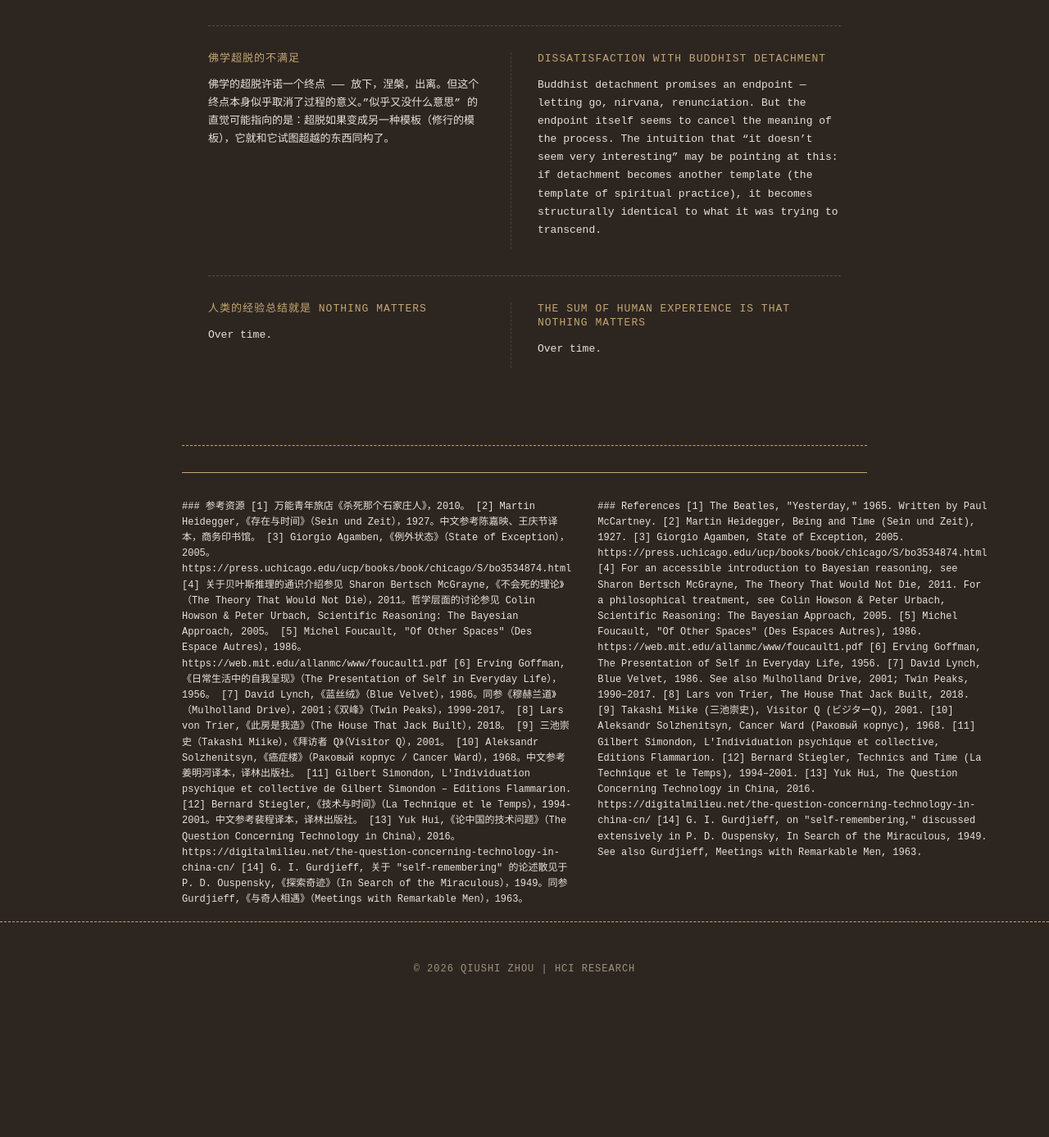
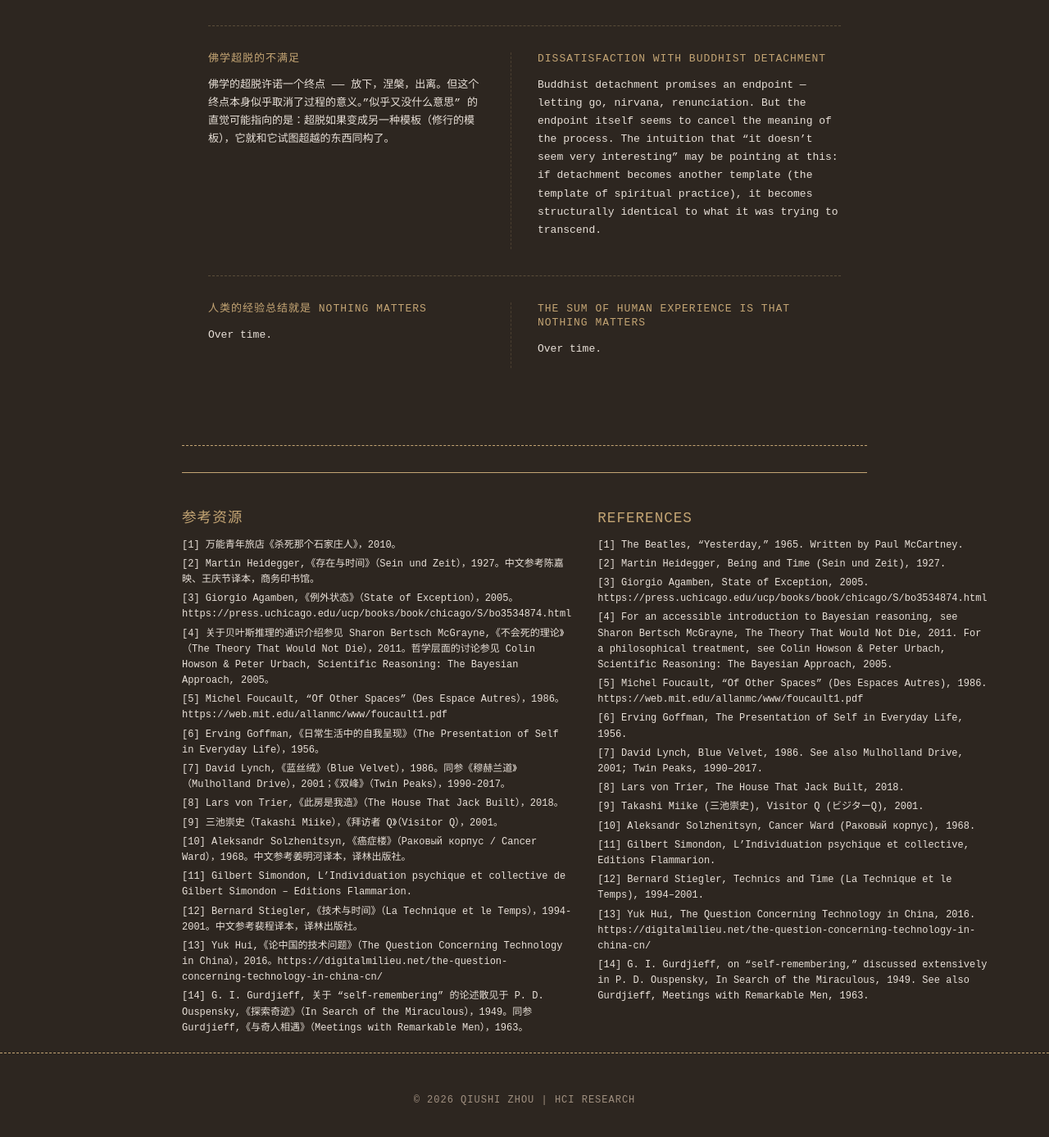
Before and after one commit to qiushi-zhou/qiushi-zhou.github.io, a Jekyll site: the page built from _posts/2026-07-01-state-of-exception-bilingual.md, in a window 1280 px wide and 1400 px high, scrolled down 9723 px. Shown: the top 1387 px of the window at 82% size. Built offline with Jekyll 4.4.1, drawn with Linux system fonts in a browser that asks for light colours; before the commit the page ends 10963 px from its top, so only the background shows below that.

Commit message:
Update 2026-07-01-state-of-exception-bilingual.md

```diff
--- a/_posts/2026-07-01-state-of-exception-bilingual.md
+++ b/_posts/2026-07-01-state-of-exception-bilingual.md
@@ -403,40 +403,66 @@ Over time.
 ---
 
 <div class="bilingual-references">
-<div class="ref-col">
+<div class="ref-col" markdown="1">
 ### 参考资源
 
 [1] 万能青年旅店《杀死那个石家庄人》，2010。
+
 [2] Martin Heidegger,《存在与时间》（Sein und Zeit），1927。中文参考陈嘉映、王庆节译本，商务印书馆。
+
 [3] Giorgio Agamben,《例外状态》（State of Exception），2005。https://press.uchicago.edu/ucp/books/book/chicago/S/bo3534874.html
+
 [4] 关于贝叶斯推理的通识介绍参见 Sharon Bertsch McGrayne,《不会死的理论》（The Theory That Would Not Die），2011。哲学层面的讨论参见 Colin Howson & Peter Urbach, Scientific Reasoning: The Bayesian Approach, 2005。
+
 [5] Michel Foucault, "Of Other Spaces"（Des Espace Autres），1986。https://web.mit.edu/allanmc/www/foucault1.pdf
+
 [6] Erving Goffman,《日常生活中的自我呈现》（The Presentation of Self in Everyday Life），1956。
+
 [7] David Lynch,《蓝丝绒》（Blue Velvet），1986。同参《穆赫兰道》（Mulholland Drive），2001；《双峰》（Twin Peaks），1990-2017。
+
 [8] Lars von Trier,《此房是我造》（The House That Jack Built），2018。
+
 [9] 三池崇史（Takashi Miike），《拜访者 Q》（Visitor Q），2001。
+
 [10] Aleksandr Solzhenitsyn,《癌症楼》（Раковый корпус / Cancer Ward），1968。中文参考姜明河译本，译林出版社。
+
 [11] Gilbert Simondon, L'Individuation psychique et collective de Gilbert Simondon – Editions Flammarion.
+
 [12] Bernard Stiegler,《技术与时间》（La Technique et le Temps），1994-2001。中文参考裴程译本，译林出版社。
+
 [13] Yuk Hui,《论中国的技术问题》（The Question Concerning Technology in China），2016。https://digitalmilieu.net/the-question-concerning-technology-in-china-cn/
+
 [14] G. I. Gurdjieff, 关于 "self-remembering" 的论述散见于 P. D. Ouspensky,《探索奇迹》（In Search of the Miraculous），1949。同参 Gurdjieff,《与奇人相遇》（Meetings with Remarkable Men），1963。
 </div>
-<div class="ref-col">
+<div class="ref-col" markdown="1">
 ### References
 
 [1] The Beatles, "Yesterday," 1965. Written by Paul McCartney.
+
 [2] Martin Heidegger, Being and Time (Sein und Zeit), 1927.
+
 [3] Giorgio Agamben, State of Exception, 2005. https://press.uchicago.edu/ucp/books/book/chicago/S/bo3534874.html
+
 [4] For an accessible introduction to Bayesian reasoning, see Sharon Bertsch McGrayne, The Theory That Would Not Die, 2011. For a philosophical treatment, see Colin Howson & Peter Urbach, Scientific Reasoning: The Bayesian Approach, 2005.
+
 [5] Michel Foucault, "Of Other Spaces" (Des Espaces Autres), 1986. https://web.mit.edu/allanmc/www/foucault1.pdf
+
 [6] Erving Goffman, The Presentation of Self in Everyday Life, 1956.
+
 [7] David Lynch, Blue Velvet, 1986. See also Mulholland Drive, 2001; Twin Peaks, 1990–2017.
+
 [8] Lars von Trier, The House That Jack Built, 2018.
+
 [9] Takashi Miike (三池崇史), Visitor Q (ビジターQ), 2001.
+
 [10] Aleksandr Solzhenitsyn, Cancer Ward (Раковый корпус), 1968.
+
 [11] Gilbert Simondon, L'Individuation psychique et collective, Editions Flammarion.
+
 [12] Bernard Stiegler, Technics and Time (La Technique et le Temps), 1994–2001.
+
 [13] Yuk Hui, The Question Concerning Technology in China, 2016. https://digitalmilieu.net/the-question-concerning-technology-in-china-cn/
+
 [14] G. I. Gurdjieff, on "self-remembering," discussed extensively in P. D. Ouspensky, In Search of the Miraculous, 1949. See also Gurdjieff, Meetings with Remarkable Men, 1963.
 </div>
 </div>
```
